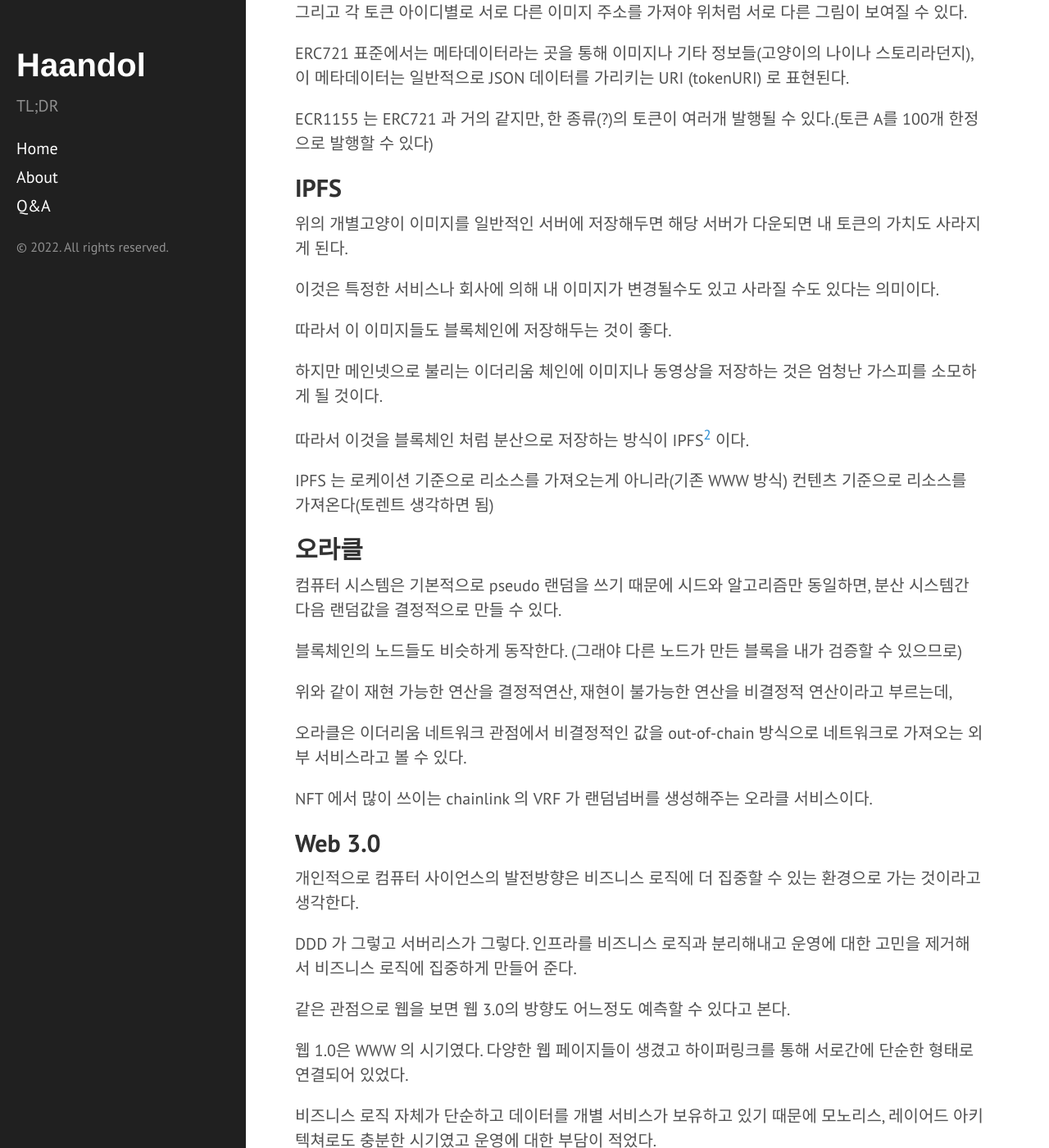
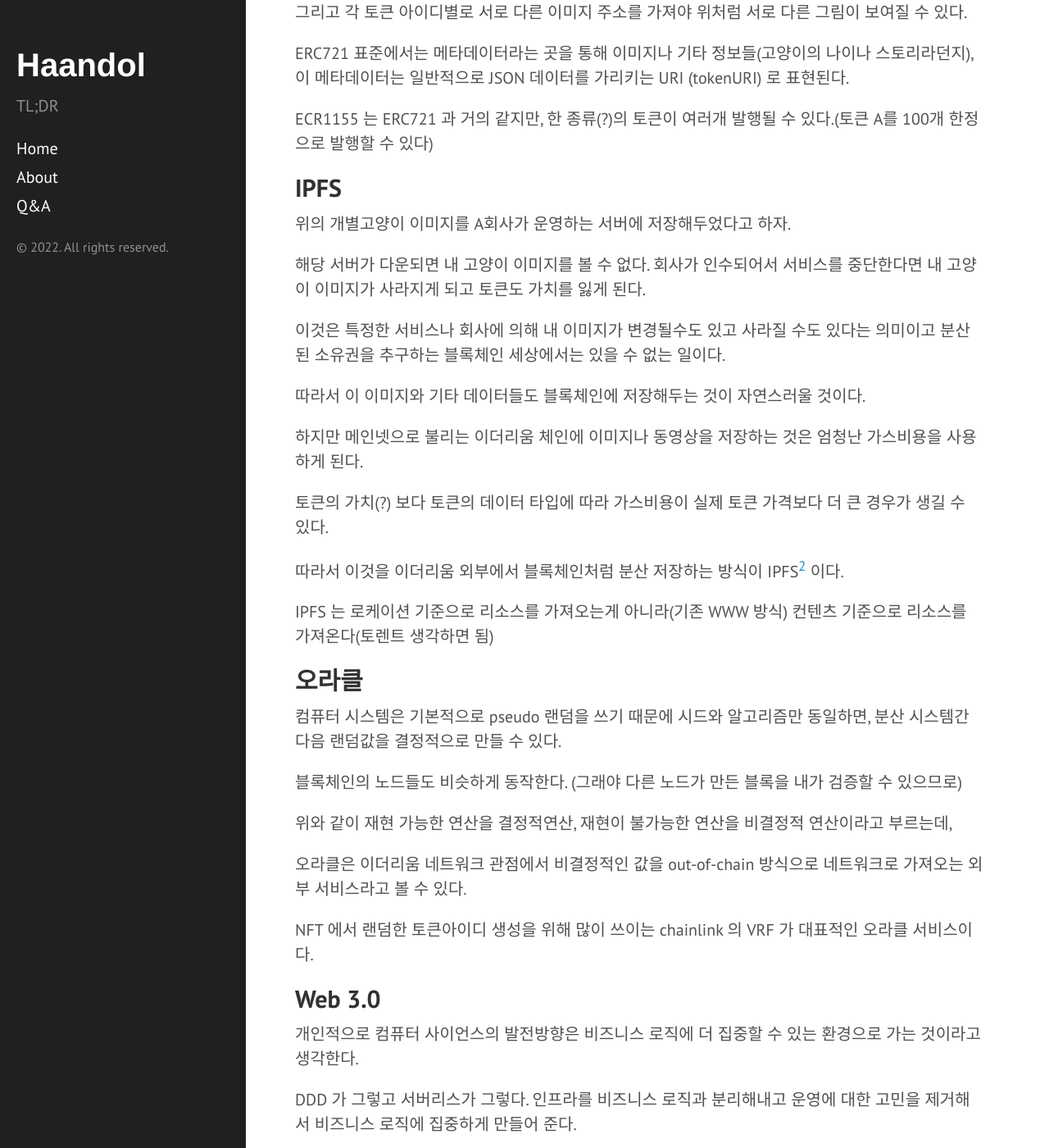
Before and after one commit to haandol/haandol.github.com, a Jekyll site: the page built from _posts/2022-03-23-demystifying-nft.md, in a window 1280 px wide and 1400 px high, scrolled down 2736 px. Shown: the whole window at 82% size. Built offline with Jekyll 4.4.1, drawn with Linux system fonts in a browser that asks for light colours; comment, search, counter and statistics services are not loaded.

Commit message:
update nft

```diff
--- a/_posts/2022-03-23-demystifying-nft.md
+++ b/_posts/2022-03-23-demystifying-nft.md
@@ -85,15 +85,19 @@ ECR1155 는 ERC721 과 거의 같지만, 한 종류(?)의 토큰이 여러개
 
 ## IPFS
 
-위의 개별고양이 이미지를 일반적인 서버에 저장해두면 해당 서버가 다운되면 내 토큰의 가치도 사라지게 된다.
+위의 개별고양이 이미지를 A회사가 운영하는 서버에 저장해두었다고 하자.
 
-이것은 특정한 서비스나 회사에 의해 내 이미지가 변경될수도 있고 사라질 수도 있다는 의미이다.
+해당 서버가 다운되면 내 고양이 이미지를 볼 수 없다. 회사가 인수되어서 서비스를 중단한다면 내 고양이 이미지가 사라지게 되고 토큰도 가치를 잃게 된다.
 
-따라서 이 이미지들도 블록체인에 저장해두는 것이 좋다.
+이것은 특정한 서비스나 회사에 의해 내 이미지가 변경될수도 있고 사라질 수도 있다는 의미이고 분산된 소유권을 추구하는 블록체인 세상에서는 있을 수 없는 일이다.
 
-하지만 메인넷으로 불리는 이더리움 체인에 이미지나 동영상을 저장하는 것은 엄청난 가스피를 소모하게 될 것이다.
+따라서 이 이미지와 기타 데이터들도 블록체인에 저장해두는 것이 자연스러울 것이다.
 
-따라서 이것을 블록체인 처럼 분산으로 저장하는 방식이 IPFS[^4] 이다.
+하지만 메인넷으로 불리는 이더리움 체인에 이미지나 동영상을 저장하는 것은 엄청난 가스비용을 사용하게 된다.
+
+토큰의 가치(?) 보다 토큰의 데이터 타입에 따라 가스비용이 실제 토큰 가격보다 더 큰 경우가 생길 수 있다.
+
+따라서 이것을 이더리움 외부에서 블록체인처럼 분산 저장하는 방식이 IPFS[^4] 이다.
 
 IPFS 는 로케이션 기준으로 리소스를 가져오는게 아니라(기존 WWW 방식) 컨텐츠 기준으로 리소스를 가져온다(토렌트 생각하면 됨)
 
@@ -107,8 +111,7 @@ IPFS 는 로케이션 기준으로 리소스를 가져오는게 아니라(기존
 
 오라클은 이더리움 네트워크 관점에서 비결정적인 값을 out-of-chain 방식으로 네트워크로 가져오는 외부 서비스라고 볼 수 있다.
 
-NFT 에서 많이 쓰이는 chainlink 의 VRF 가 랜덤넘버를 생성해주는 오라클 서비스이다.
-
+NFT 에서 랜덤한 토큰아이디 생성을 위해 많이 쓰이는 chainlink 의 VRF 가 대표적인 오라클 서비스이다.
 
 ## Web 3.0
 
```
